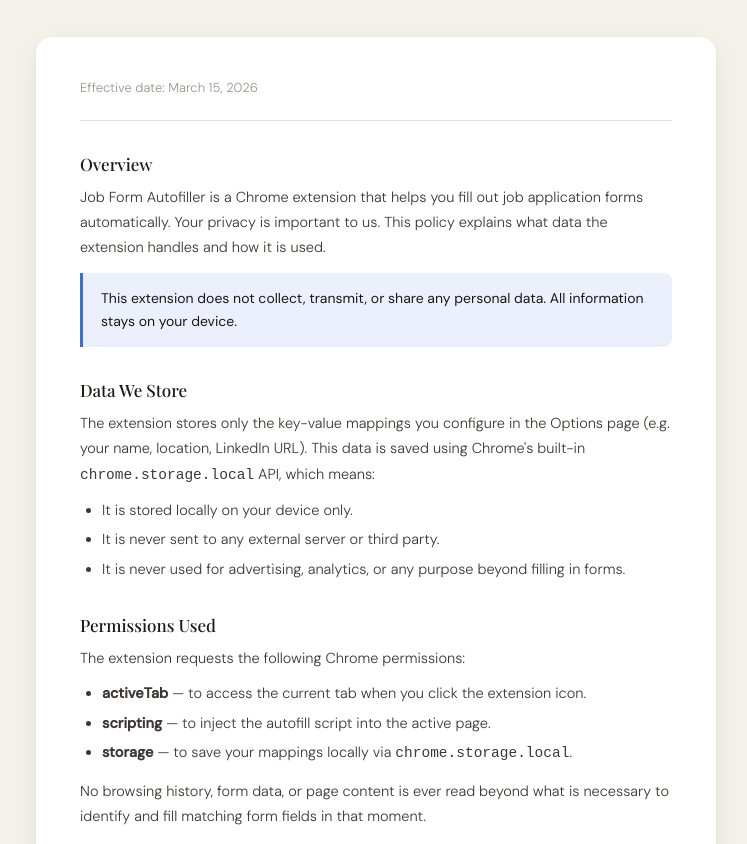
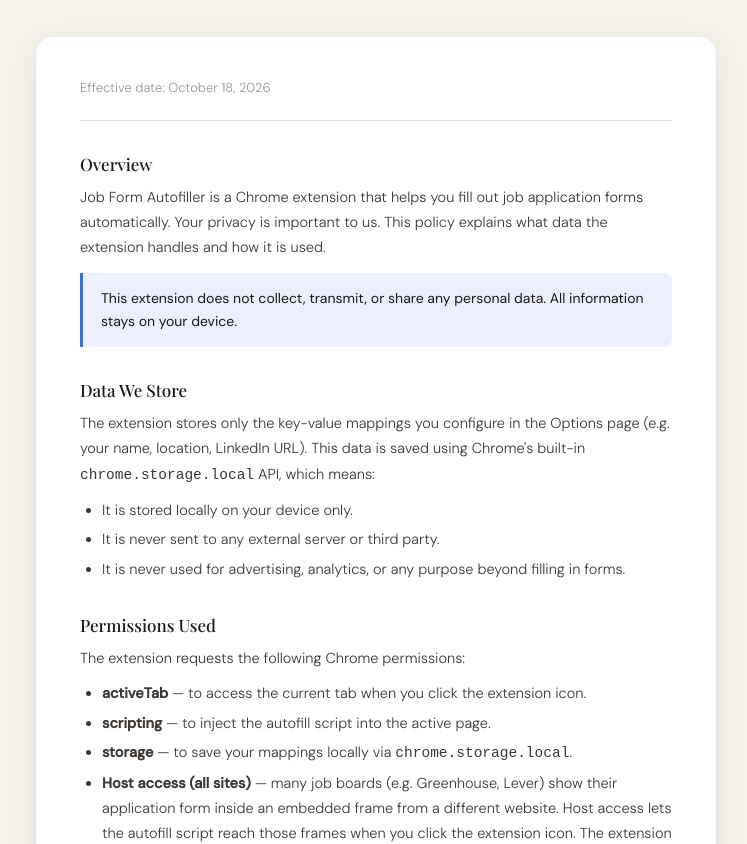
Before and after one commit to dcmshi/job-autofiller, a browser extension: page docs/privacy-policy.html in a window 1280 px wide. Shown: the part 122-966 px from the top of the page, without its empty margins (264-1011 px from the left). Drawn offline with nearby package versions, Linux system fonts and the light colour scheme.

Commit message:
Release 1.2.0: bump version, update README and privacy policy
- manifest: version 1.2.0, description mentions dropdowns and yes/no questions
- privacy policy: document host access (<all_urls>) used for embedded
  job-board iframes; new effective date
- README: describe the current matching, radio/combobox support,
  configuration tips, test commands and run-autofill.js

```diff
--- a/docs/privacy-policy.html
+++ b/docs/privacy-policy.html
@@ -188,7 +188,7 @@
     </div>
 
     <div class="card">
-      <p class="effective-date">Effective date: March 15, 2026</p>
+      <p class="effective-date">Effective date: October 18, 2026</p>
 
       <section>
         <h2>Overview</h2>
@@ -215,6 +215,7 @@
           <li><strong>activeTab</strong> — to access the current tab when you click the extension icon.</li>
           <li><strong>scripting</strong> — to inject the autofill script into the active page.</li>
           <li><strong>storage</strong> — to save your mappings locally via <code>chrome.storage.local</code>.</li>
+          <li><strong>Host access (all sites)</strong> — many job boards (e.g. Greenhouse, Lever) show their application form inside an embedded frame from a different website. Host access lets the autofill script reach those frames when you click the extension icon. The extension never runs on a page unless you click its icon, and it never sends page content anywhere.</li>
         </ul>
         <p style="margin-top: 12px;">No browsing history, form data, or page content is ever read beyond what is necessary to identify and fill matching form fields in that moment.</p>
       </section>
```
Also changed, not shown: README.md, manifest.json.
